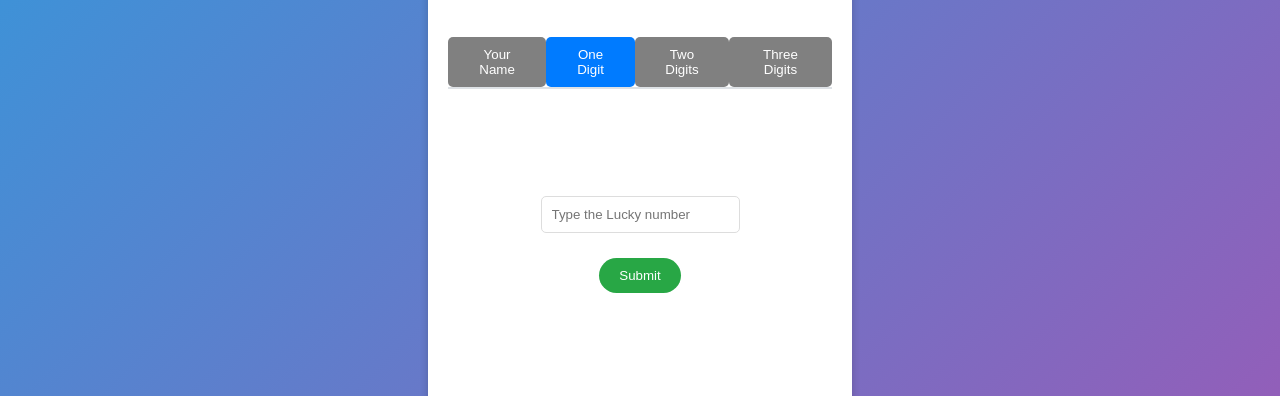
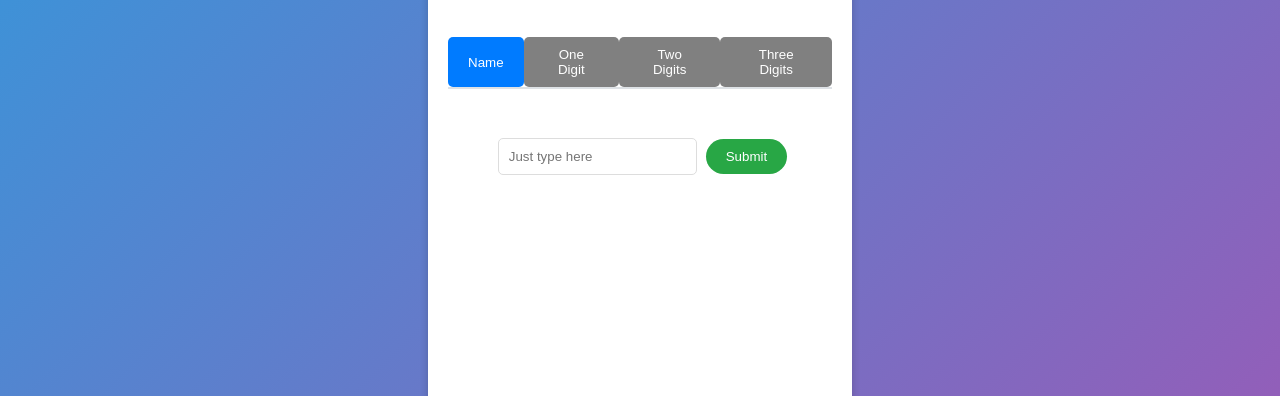
Before and after one commit to ankitkat042/ThalaForAReason, a plain HTML site: page index.html in a window 1280 px wide. Shown: the part 217-613 px from the top of the page. Drawn offline with nearby package versions, Linux system fonts and the light colour scheme.

Commit message:
minor changes for better experience

```diff
--- a/index.html
+++ b/index.html
@@ -14,20 +14,20 @@
     <div id="container">
         <h1>Thala For A Reason</h1>
         <div id="tabs">
-            <button class="tab" onclick="showTab('yourName')">Your Name</button>
-            <button class="tab active" onclick="showTab('oneDigit')">One Digit</button>
+            <button class="tab active" onclick="showTab('yourName')">Name </button>
+            <button class="tab " onclick="showTab('oneDigit')">One Digit</button>
             <button class="tab" onclick="showTab('twoDigits')">Two Digits</button>
             <button class="tab" onclick="showTab('threeDigits')">Three Digits</button>
         </div>
 
 
 
-        <div id="yourName" class="tabContent" style="display: none;">
-            <input type="text" id="yourNameInput" placeholder="Enter your name">
+        <div id="yourName" class="tabContent" >
+            <input type="text" id="yourNameInput" placeholder="Just type here">
             <button onclick="checkYourName()">Submit</button>
         </div>
 
-        <div id="oneDigit" class="tabContent">
+        <div id="oneDigit" class="tabContent" style="display: none;">
             <input type="text" id="singleDigit" placeholder="Type the Lucky number">
             <button onclick="checkOneDigit()">Submit</button>
         </div>
--- a/script.js
+++ b/script.js
@@ -20,9 +20,10 @@ function showTab(tabName) {
 
 
 // Fuction to check if String is of length() == 7 or some custom inputs by contributor/developer
+//plz do not remove the custom inputs of contributors or developers as they are surprised element by luck
 function checkYourName() {
     var name = document.getElementById('yourNameInput').value.toLowerCase();
-    if (name === "thalla" || name === "dhoni bhai" || name === "mahindrasinghdhoni" || name === "ipl2024winner" || name === "csk" || name === "mahi bhai" || name === "mahibhai") {
+    if (name === "thalla" || name === "dhoni bhai" || name  === "soham" || name  === "chetan" || name === "mahindrasinghdhoni" || name === "ipl2024winner" || name === "csk" || name === "mahi bhai" || name === "mahibhai") {
       showmrJayantCongratulations('yourName');
     } else if (name.length === 7) {
       showmrJayantCongratulations('yourName');
@@ -47,9 +48,9 @@ function checkDigits(digits, tabName) {
 // Function to show congratulations message if and only if it is a string
 function showmrJayantCongratulations(tabName) {
     var name = document.getElementById('yourNameInput').value;
-    var message = name.split("").join(" + ")  + '<div class="animate__animated animate__zoomIn">' +
+    var message = name.split("").join(" + ") +  " " + '<div class="animate__animated animate__zoomIn">' +
     'You Guessed It Correct My Friend!<br>' +
-    'Thala for a reason ❤' +
+    " <span style='color: red;'>Thala for a reason ❤</span>"  +
     '</div>';
 
     var tab = document.getElementById(tabName);
@@ -65,7 +66,7 @@ function showmrJayantCongratulations(tabName) {
         tab.innerHTML = '';
         // Reset tab content after animation
         setupTabContent(tabName);
-    }, 5000); // Display the message for 5 seconds
+    }, 7000); // Display the message for 7  seconds obviously "Thalla For A Reason"
   }
 
 
--- a/styles.css
+++ b/styles.css
@@ -49,12 +49,17 @@ h1 {
 }
 
 .tabContent {
-    display: flex;
+    /* display: flex;
     flex-direction: column;
     align-items: center;
-    justify-content: center;
+    justify-content: center; */
+
+
+    /* these above three properties creating some glitches when we click on tab
+    and refresh tab */
+
     text-align: center;
-    padding: 20px;
+    padding: 10px;
     height: 250px; /* Fixed height for consistency */
     overflow-y: auto; /* Adds scroll to the container if content overflows */
 }
```
